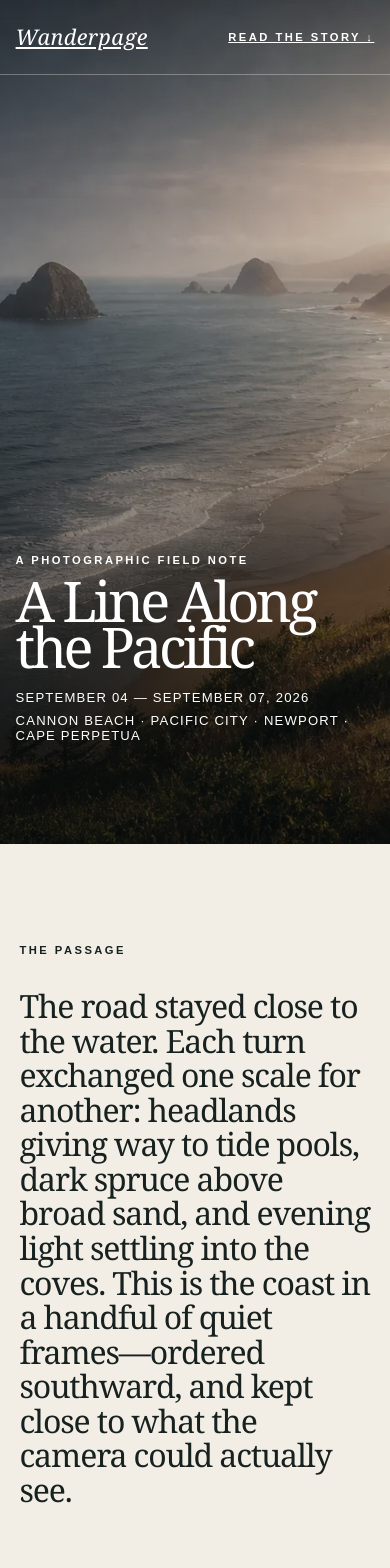
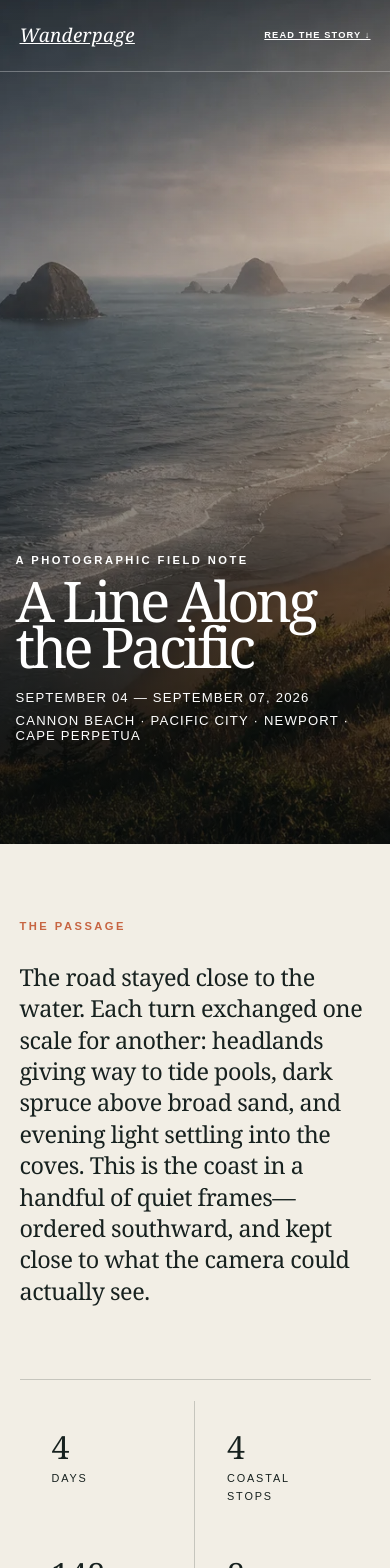
Before and after one commit to buildproven/wanderpage, a Next.js app: page /demo in a window 390 px wide. Shown: the top 1568 px of the page. Built offline with nearby package versions, Linux system fonts and the light colour scheme.

Commit message:
fix: tighten demo passage layout

```diff
--- a/app/globals.css
+++ b/app/globals.css
@@ -70,6 +70,7 @@ button {
   display: flex;
   justify-content: space-between;
   align-items: center;
+  gap: 1rem;
   border-bottom: 1px solid rgba(255, 255, 255, 0.3);
 }
 .mark {
@@ -112,17 +113,26 @@ button {
 .intro {
   width: min(1120px, 90vw);
   margin: auto;
-  padding: 9rem 0;
+  padding: clamp(5.5rem, 8vw, 8rem) 0;
   display: grid;
-  grid-template-columns: 1fr 2fr;
-  gap: 8vw;
+  grid-template-columns: 10rem minmax(0, 1fr);
+  gap: clamp(3rem, 6vw, 6rem);
+  align-items: start;
+}
+.intro > div {
+  padding-top: 0.45rem;
+}
+.intro .eyebrow {
+  color: var(--rust);
 }
 .intro blockquote {
+  max-width: 44rem;
   margin: 0;
   font:
-    normal clamp(2rem, 4vw, 4rem)/1.08 Georgia,
+    normal clamp(1.55rem, 2.25vw, 2.25rem)/1.3 Georgia,
     serif;
-  letter-spacing: -0.035em;
+  letter-spacing: -0.02em;
+  text-wrap: pretty;
 }
 .stats {
   width: min(1120px, 90vw);
@@ -706,6 +716,17 @@ button {
   outline-offset: 4px;
 }
 @media (max-width: 760px) {
+  .hero-nav {
+    padding-inline: 5vw;
+  }
+  .hero-nav .mark {
+    font-size: 1.18rem;
+  }
+  .hero-nav .eyebrow {
+    font-size: 0.58rem;
+    letter-spacing: 0.12em;
+    white-space: nowrap;
+  }
   .hero-copy {
     padding-bottom: 12vh;
   }
@@ -719,7 +740,15 @@ button {
   }
   .intro {
     grid-template-columns: 1fr;
-    padding: 6rem 0;
+    gap: 1.75rem;
+    padding: 4.5rem 0;
+  }
+  .intro > div {
+    padding-top: 0;
+  }
+  .intro blockquote {
+    font-size: clamp(1.4rem, 6vw, 1.9rem);
+    line-height: 1.34;
   }
   .stats {
     grid-template-columns: repeat(2, 1fr);
--- a/components/Story.tsx
+++ b/components/Story.tsx
@@ -73,7 +73,7 @@ export default function Story({ trip }: { trip: TripManifest }) {
         <div>
           <span className="eyebrow">The passage</span>
         </div>
-        <motion.blockquote {...reveal}>{trip.opening}</motion.blockquote>
+        <blockquote>{trip.opening}</blockquote>
       </section>
       <section className="stats" aria-label="Trip at a glance">
         {trip.stats.map(stat => (
```
Also changed, not shown: 1 other file (tests, documents, lock files or other folders).
